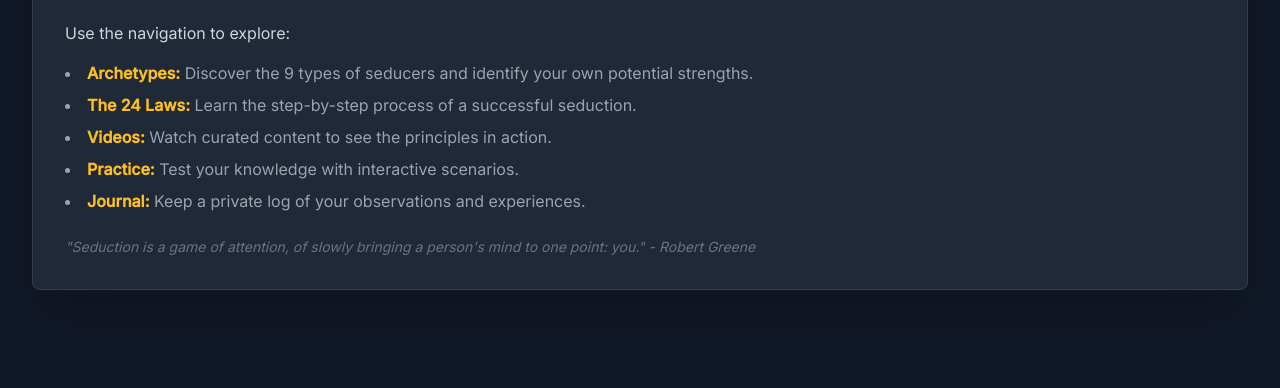
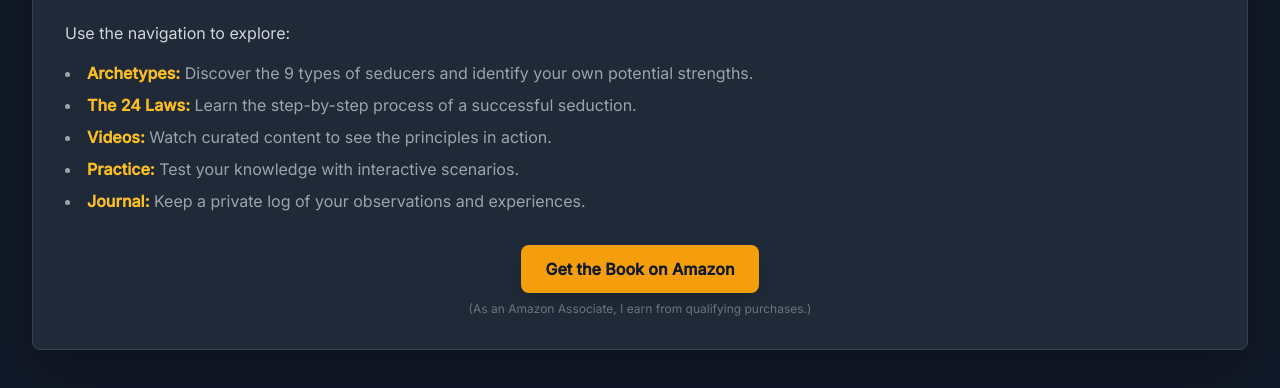
Before and after one commit to RisingLegendNzl/Seduction, a plain HTML site: page index.html in a window 1280 px wide. Shown: the part 260-648 px from the top of the page. Drawn offline with nearby package versions, Linux system fonts and the light colour scheme.

Commit message:
Update index.html

```diff
--- a/index.html
+++ b/index.html
@@ -76,7 +76,6 @@
 <body class="text-gray-300">
 
     <div id="app-container" class="min-h-screen bg-gray-900">
-        <!-- Header -->
         <header class="bg-gray-800/50 backdrop-blur-sm shadow-lg sticky top-0 z-50">
             <div class="container mx-auto px-4 sm:px-6 lg:px-8">
                 <div class="flex items-center justify-between h-20">
@@ -93,7 +92,6 @@
             </div>
         </header>
 
-        <!-- Mobile Bottom Navigation -->
         <nav class="md:hidden fixed bottom-0 left-0 right-0 bg-gray-800 shadow-t-lg z-50 flex justify-around p-2">
             <a class="nav-item flex-1 text-center p-2 text-xs active" data-target="home">Home</a>
             <a class="nav-item flex-1 text-center p-2 text-xs" data-target="archetypes">Archetypes</a>
@@ -104,9 +102,7 @@
         </nav>
 
 
-        <!-- Main Content -->
         <main class="container mx-auto p-4 sm:p-6 lg:p-8 pb-24 md:pb-8">
-            <!-- Home Section -->
             <section id="home" class="content-section active fade-in">
                 <div class="bg-gray-800 p-8 rounded-lg shadow-2xl border border-gray-700">
                     <h2 class="text-4xl font-title text-amber-400 mb-4">Welcome to the Art of Seduction</h2>
@@ -119,43 +115,39 @@
                         <li><strong class="text-amber-400">Practice:</strong> Test your knowledge with interactive scenarios.</li>
                         <li><strong class="text-amber-400">Journal:</strong> Keep a private log of your observations and experiences.</li>
                     </ul>
-                    <p class="text-sm italic text-gray-500">"Seduction is a game of attention, of slowly bringing a person's mind to one point: you." - Robert Greene</p>
+                    <div class="mt-8 text-center">
+                        <a href="https://amzn.to/4kTmyiv" target="_blank" rel="noopener noreferrer" class="inline-block bg-amber-500 hover:bg-amber-600 text-gray-900 font-bold py-3 px-6 rounded-lg transition shadow-lg hover:shadow-amber-500/20">
+                            Get the Book on Amazon
+                        </a>
+                        <p class="text-xs text-gray-500 mt-2">(As an Amazon Associate, I earn from qualifying purchases.)</p>
+                    </div>
                 </div>
             </section>
 
-            <!-- Archetypes Section -->
             <section id="archetypes" class="content-section">
                 <h2 class="text-4xl font-title text-amber-400 mb-6">The 9 Seducer Archetypes</h2>
                 <div id="archetypes-grid" class="grid grid-cols-1 md:grid-cols-2 lg:grid-cols-3 gap-6">
-                    <!-- Archetypes will be dynamically inserted here -->
-                </div>
+                    </div>
             </section>
 
-            <!-- Laws Section -->
             <section id="laws" class="content-section">
                 <h2 class="text-4xl font-title text-amber-400 mb-6">The 24 Laws of Seduction</h2>
                 <div id="laws-list" class="space-y-4">
-                    <!-- Laws will be dynamically inserted here -->
-                </div>
+                    </div>
             </section>
 
-            <!-- Videos Section -->
             <section id="videos" class="content-section">
                 <h2 class="text-4xl font-title text-amber-400 mb-6">Curated Videos</h2>
                 <div id="videos-grid" class="grid grid-cols-1 lg:grid-cols-2 gap-8">
-                    <!-- Videos will be dynamically inserted here -->
-                </div>
+                    </div>
             </section>
 
-            <!-- Scenarios Section -->
             <section id="scenarios" class="content-section">
                  <h2 class="text-4xl font-title text-amber-400 mb-6">Practice Scenarios</h2>
                  <div id="scenario-container" class="bg-gray-800 p-8 rounded-lg shadow-2xl border border-gray-700">
-                    <!-- Scenarios will be dynamically loaded here -->
-                 </div>
+                    </div>
             </section>
 
-            <!-- Journal Section -->
             <section id="journal" class="content-section">
                 <h2 class="text-4xl font-title text-amber-400 mb-6">Private Journal</h2>
                 <div class="bg-gray-800 p-6 rounded-lg shadow-2xl border border-gray-700">
@@ -171,13 +163,12 @@
         </main>
     </div>
 
-    <!-- Modal for details -->
     <div id="modal" class="fixed inset-0 bg-black bg-opacity-75 flex items-center justify-center p-4 z-50 hidden">
         <div id="modal-content" class="bg-gray-800 text-gray-300 rounded-lg shadow-2xl max-w-2xl w-full max-h-[90vh] overflow-y-auto border border-gray-700">
             <div class="p-6">
                 <div class="flex justify-between items-start">
                     <h3 id="modal-title" class="text-3xl font-title text-amber-400 mb-4"></h3>
-                    <button id="modal-close" class="text-gray-400 hover:text-white text-3xl">&times;</button>
+                    <button id="modal-close" class="text-gray-400 hover:text-white text-3xl">×</button>
                 </div>
                 <div id="modal-body" class="prose prose-invert max-w-none text-gray-300"></div>
             </div>
@@ -227,7 +218,6 @@
             { title: "24. Beware the Aftereffects", description: "When the seduction is over, you must manage the landing. A clumsy ending can create resentment and a desire for revenge. Part artfully or transition them into a new reality." },
         ];
 
-        // UPDATED: More scenarios added
         const scenariosData = [
             {
                 scenario: "You're at a social event and see someone you're interested in across the room. They are surrounded by friends and seem engaged in conversation. What is your opening move?",
@@ -256,7 +246,7 @@
                     { text: "Gently poke fun at their niche interest to create a playful dynamic.", correct: false, feedback: "This is likely to offend them and make them feel judged, which is the opposite of seductive." }
                 ]
             },
-            {
+             {
                 scenario: "You're talking with your target and a mutual acquaintance joins the conversation. The acquaintance is clearly attracted to you. How do you leverage this?",
                 options: [
                     { text: "Ignore the acquaintance and focus all your energy on your target.", correct: false, feedback: "This misses a key opportunity. Ignoring the other person can seem rude and closes off a strategic angle." },
```
